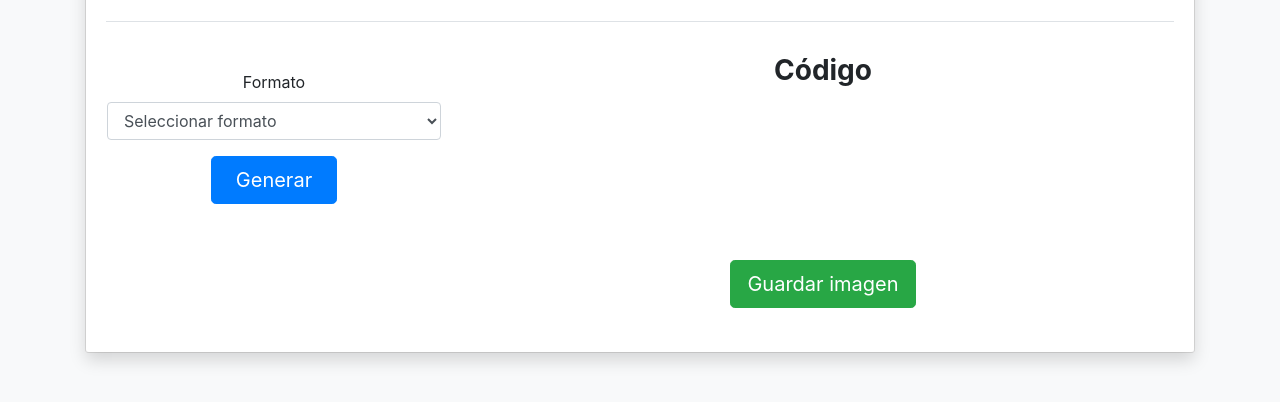
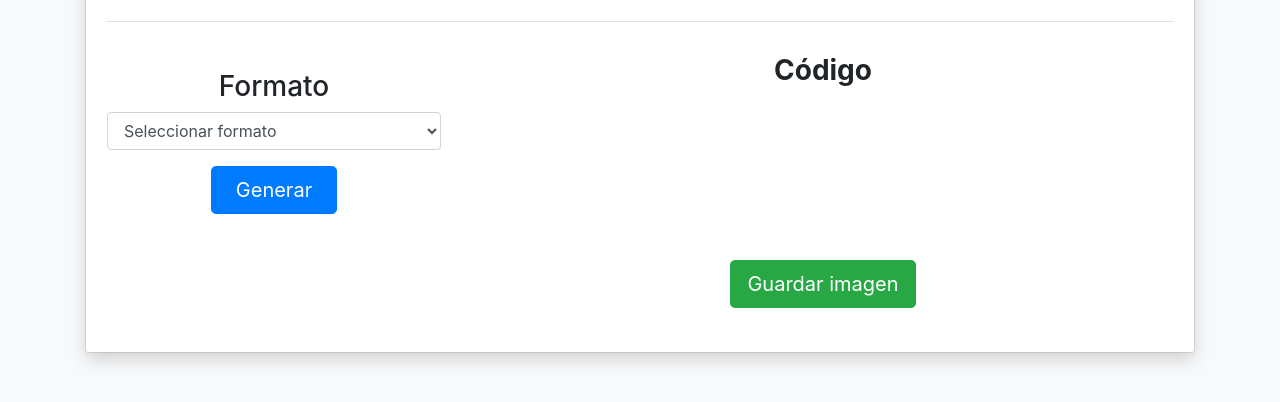
Before and after one commit to TheFroy/generador-codBarra, a plain HTML site: page index.html in a window 1280 px wide. Shown: the part 128-530 px from the top of the page. Drawn offline with nearby package versions, Linux system fonts and the light colour scheme.

Commit message:
subtitle

```diff
--- a/index.html
+++ b/index.html
@@ -21,7 +21,7 @@
             </header>
             <div class="row">
                 <div class="p-3 col-sm-12 col-md-4 my-4 text-center">
-                    <label for="">Formato</label>
+                    <h3 class="" for="">Formato</h3>
                     <select class="form-control" name="" id="mySelect">
                         <option value="0">Seleccionar formato</option>
                         <option value="1">Personalizado</option>
```
